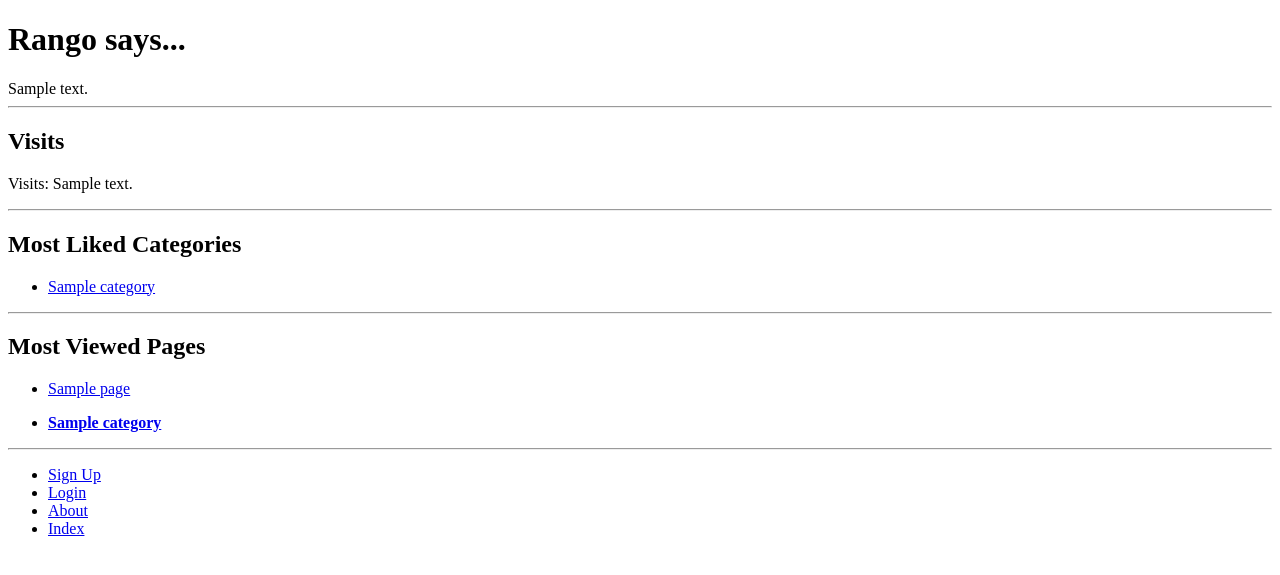
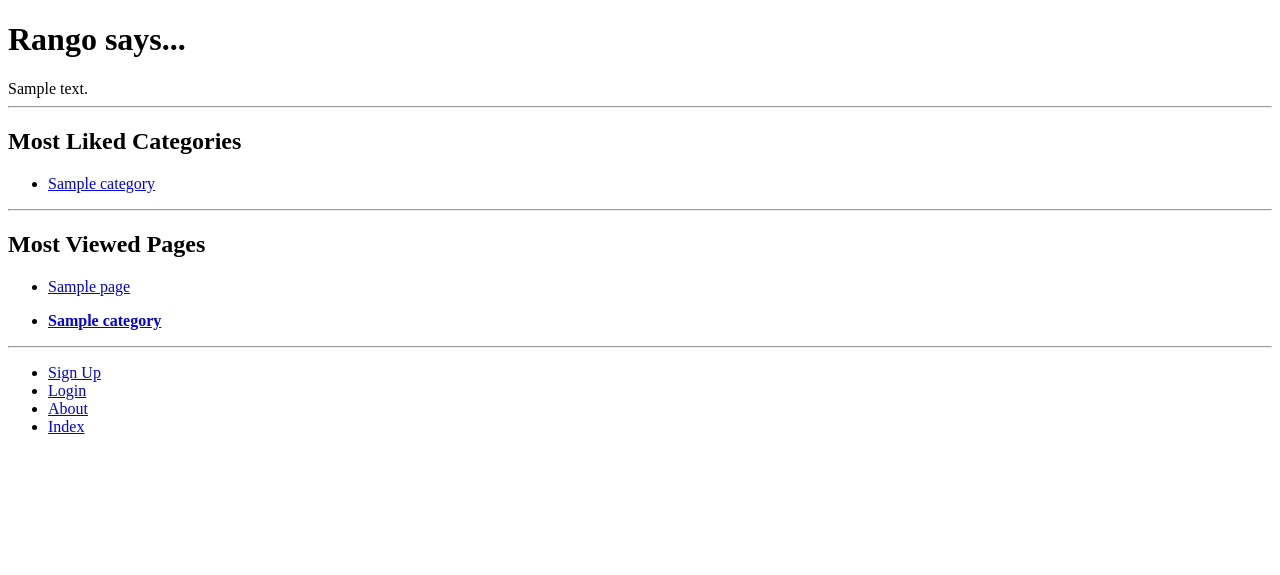
Before and after one commit to yuhang-feng404/wad2-rango, a Django app: template rango/templates/rango/index.html in a window 1280 px wide. Shown: the top 575 px of the page. Run offline with Django 3.2, Linux system fonts and the light colour scheme; tables that the repository leaves empty hold one stand-in row (values such as "Sample post"); the template is opened without the code that fills it: values that come from a table or form of the project are taken from there, most other values are stand-ins (such as "Sample title", 1, 10 or a date in 2020).

Commit message:
chapter10 exercise2

```diff
--- a/rango/templates/rango/index.html
+++ b/rango/templates/rango/index.html
@@ -1,5 +1,4 @@
 {% extends 'rango/base.html' %}
-{% load static %}
 
 {% block title_block %}
     Homepage
@@ -12,11 +11,6 @@
 <div>
     {{ boldmessage }}
 </div>
-
-<hr />
-
-<h2>Visits</h2>
-<p>Visits: {{ visits }}</p>
 
 <hr />
 
```
